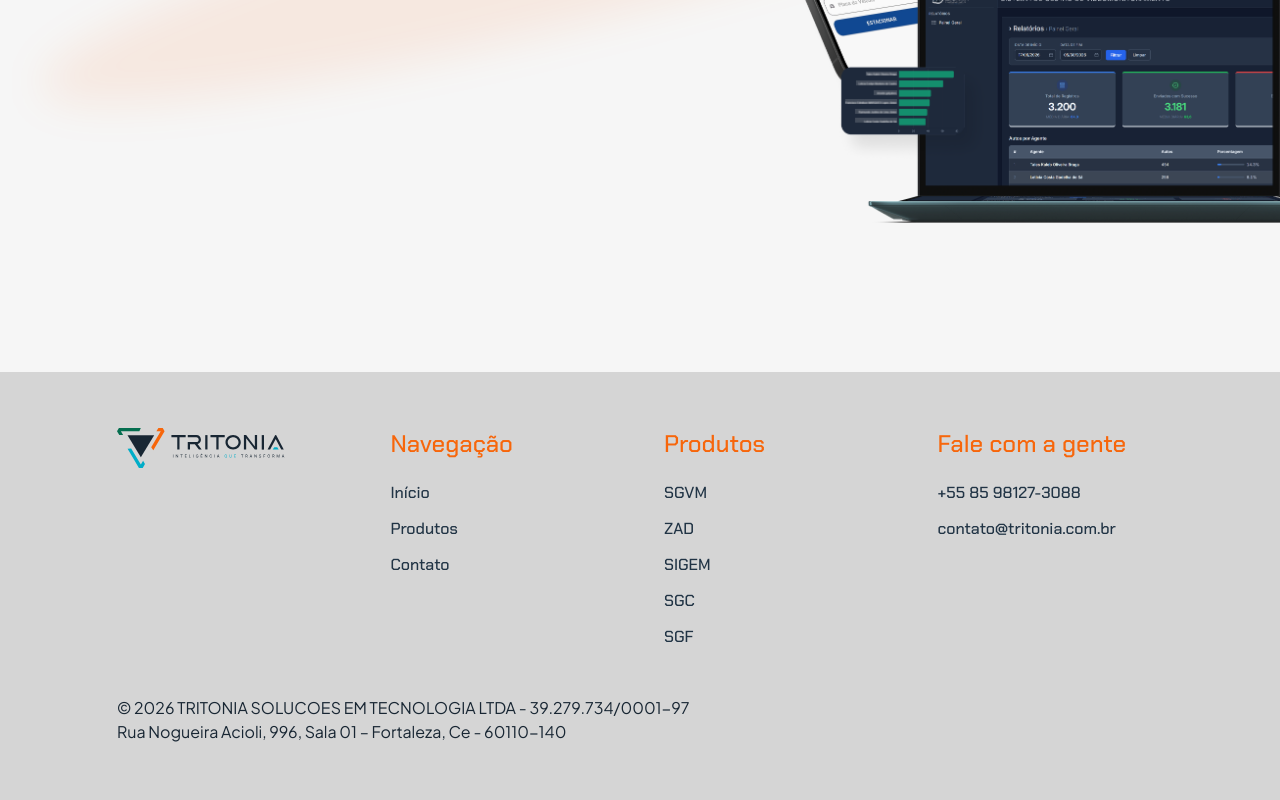
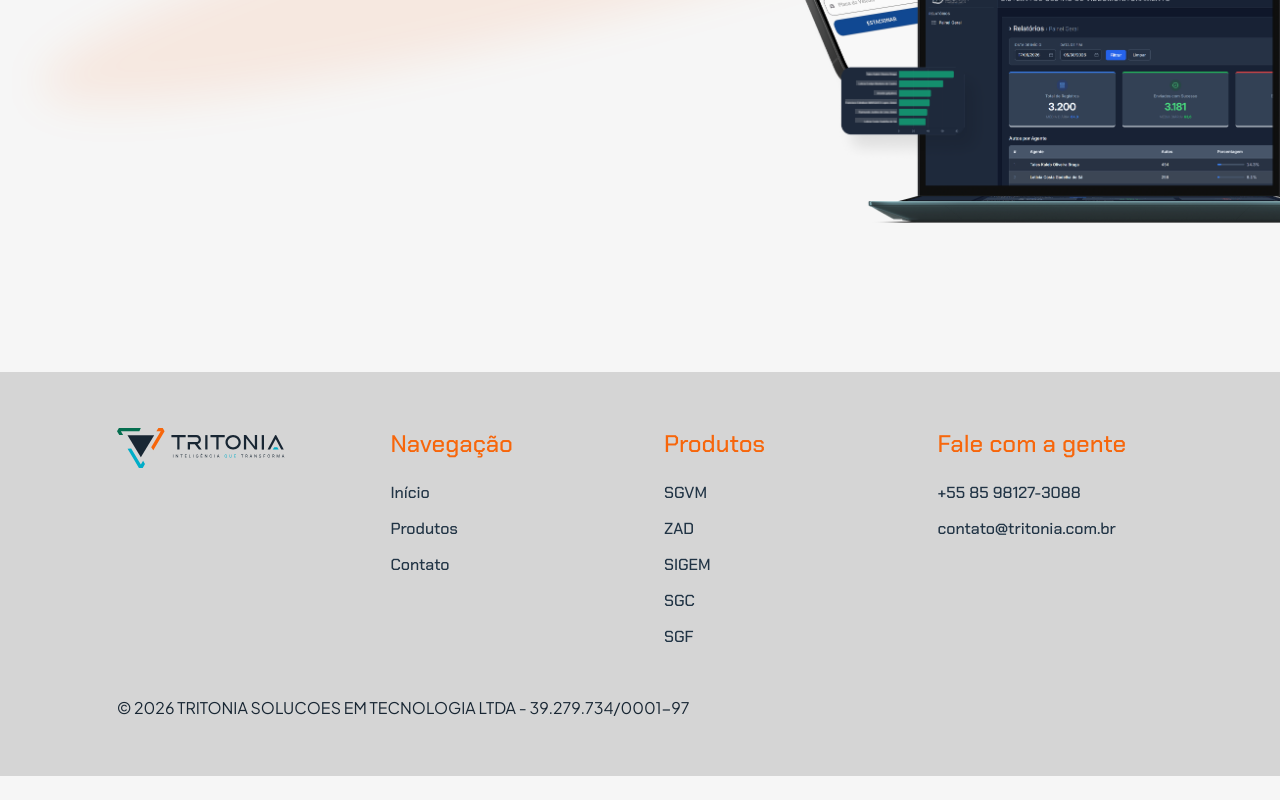
Before and after one commit to gabrielnobre-tritonia/website-tritonia, a Next.js app: page / in a window 1280 px wide. Shown: the part 5635-6435 px from the top of the page. After the commit the page ends 6411 px from the top, so only its background shows below. Built offline with nearby package versions, Linux system fonts and the light colour scheme.

Commit message:
fix(footer): remove endereço do rodapé

```diff
--- a/components/site-footer.tsx
+++ b/components/site-footer.tsx
@@ -93,8 +93,6 @@ export function SiteFooter() {
       <p className="text-body dark:text-[#D0D0D0]">
         © <CurrentYear /> TRITONIA SOLUCOES EM TECNOLOGIA LTDA -
         39.279.734/0001-97
-        <br />
-        Rua Nogueira Acioli, 996, Sala 01 – Fortaleza, Ce - 60110-140
       </p>
     </footer>
   );
```
